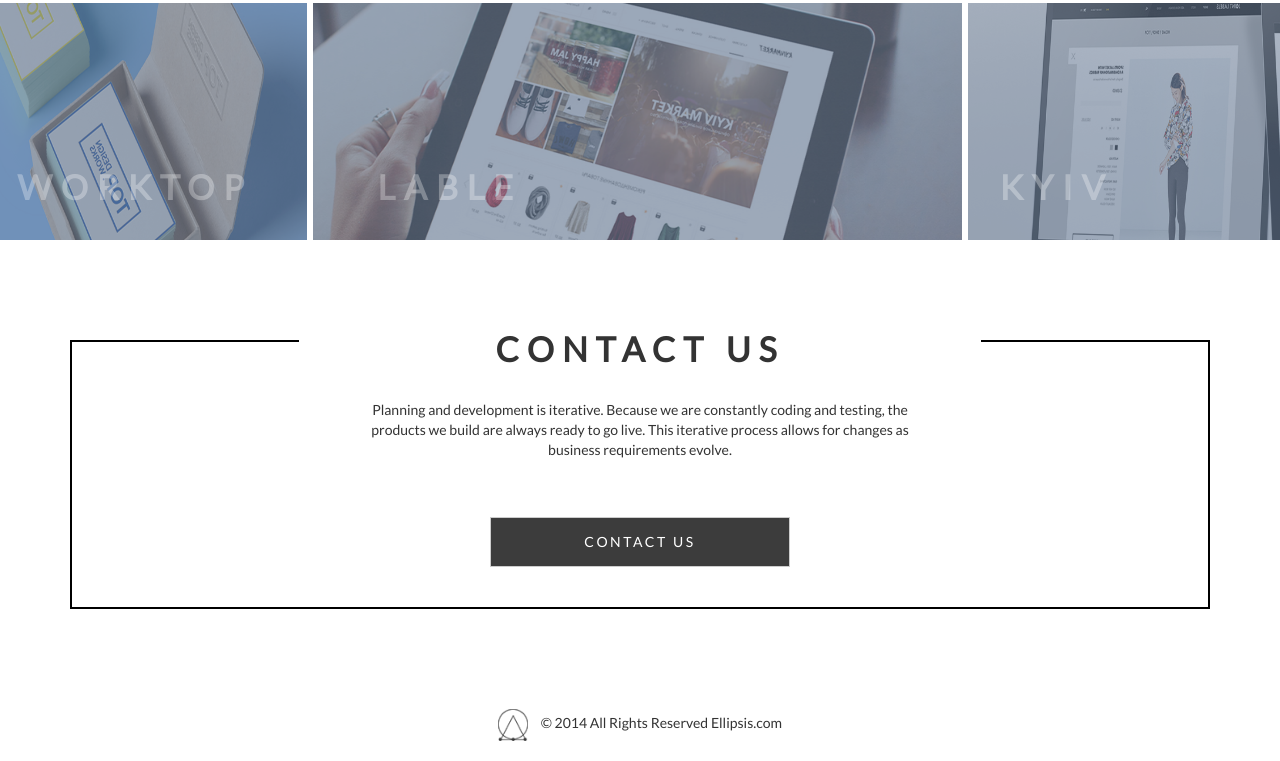
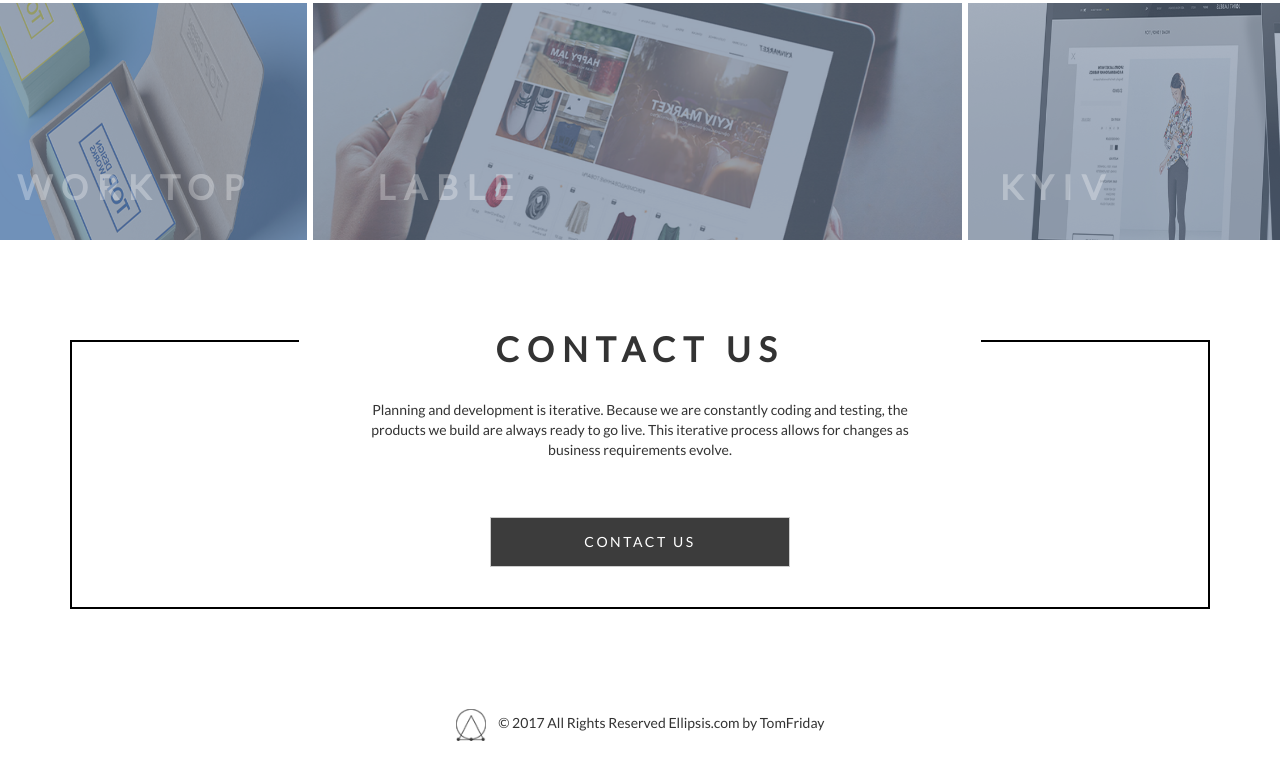
Before and after one commit to tomfriday/AboutMe, a plain HTML site: page index.html in a window 1280 px wide. Shown: the part 3277-4038 px from the top of the page. Drawn offline with nearby package versions, Linux system fonts and the light colour scheme.

Commit message:
Update index.html

```diff
--- a/index.html
+++ b/index.html
@@ -151,7 +151,7 @@
     </section>
     <footer>
         <div class="container text-center">
-            <p><img src="img/logo.png"> © 2014 All Rights Reserved Ellipsis.com</p>
+            <p><img src="img/logo.png"> © 2017 All Rights Reserved Ellipsis.com by TomFriday</p>
         </div>
     </footer>
 
```
